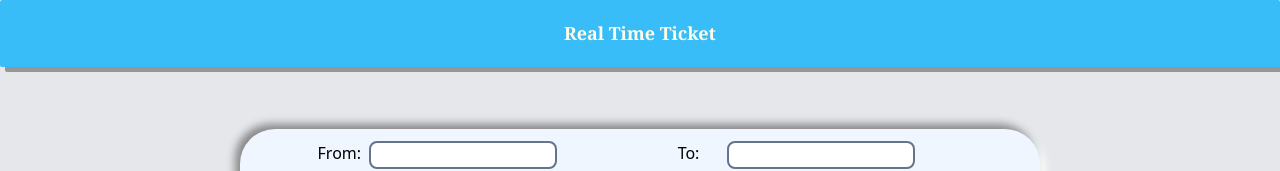
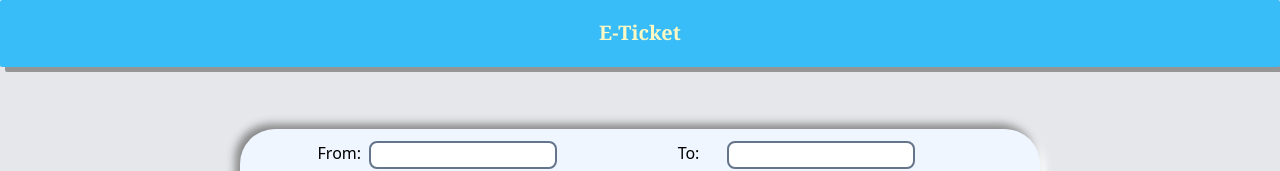
Before and after one commit to Nafiziqbal-Perdita/E-Ticket, a React (Vite) app in the folder FrontEnd/my-project/: page / in a window 1280 px wide. Shown: the top 171 px of the page. Built offline with nearby package versions, Linux system fonts and the light colour scheme.

Commit message:
updated at lunch

```diff
--- a/FrontEnd/my-project/src/Data/nameTojatri.js
+++ b/FrontEnd/my-project/src/Data/nameTojatri.js
@@ -3,6 +3,7 @@ export const nameTojatri = {
     "Barisal":"Barishal",
     "Dhaka":"Dhaka",
     "Sylhet":"Sylhet",
+    "Khulna":"Khulna",
 
 
 
--- a/FrontEnd/my-project/src/Nav Bar/NavBar.jsx
+++ b/FrontEnd/my-project/src/Nav Bar/NavBar.jsx
@@ -2,7 +2,7 @@ const NavBar = () => {
   return (
     <>
        <div className=" navCart col-span-full bg-sky-400 flex justify-center items-center">
-      <p className="font-extrabold font-serif text-lg text-yellow-50">Real Time Ticket</p>
+      <p className="font-extrabold font-serif text-xl text-yellow-100">E-Ticket</p>
     </div>
     </>
   );
```
Also changed, not shown: 1 other file (tests, documents, lock files or other folders).
